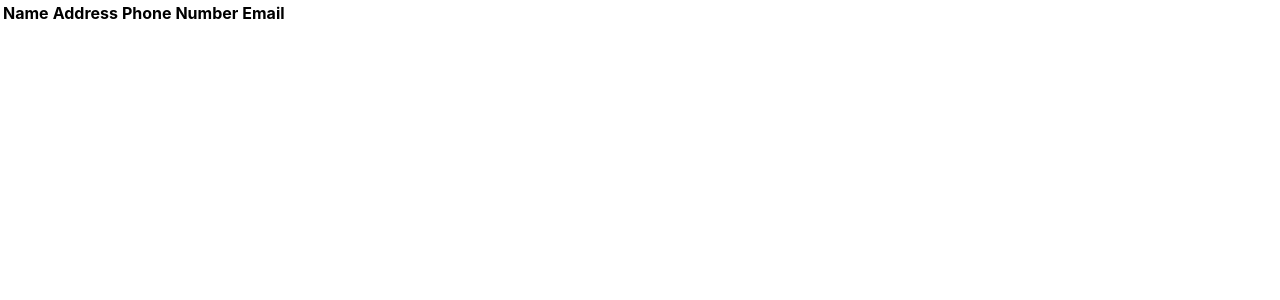
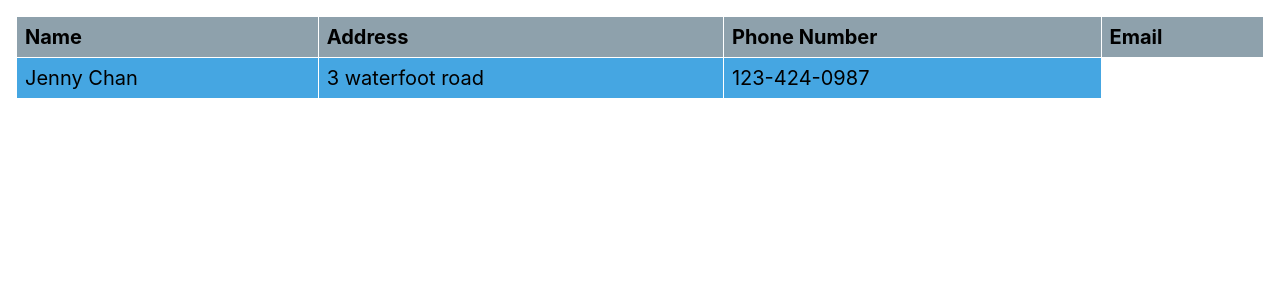
Before and after one commit to David-P-Molina/table-tutorial-refresher, a React (Create React App) app: page / in a window 1280 px wide. Shown: the top 300 px of the page. Built offline with nearby package versions, Linux system fonts and the light colour scheme.

Commit message:
Import Css file

```diff
--- a/src/App.css
+++ b/src/App.css
@@ -15,15 +15,15 @@ td {
   border: 1px solid #ffffff;
   text-align: left;
   padding: 8px;
-  font-size: 32px;
+  font-size: 20px;
 }
 
 th {
-  background-color: rgb(117, 201, 250);
+  background-color: rgb(142, 161, 172);
 }
 
 td {
-  background-color: rgb(205, 235, 253);
+  background-color: rgb(69, 166, 226);
 }
 
 form {
--- a/src/App.js
+++ b/src/App.js
@@ -1,18 +1,23 @@
 import React from 'react'
+import './App.css'
 
 const App = () => {
   return (
-    <div>
+    <div className='app-container'>
       <table>
+        <thead>
           <tr>
             <th>Name</th>
             <th>Address</th>
             <th>Phone Number</th>
             <th>Email</th>
           </tr>
+        </thead>
         <tbody>
           <tr>
-            <td></td>
+            <td>Jenny Chan</td>
+            <td>3 waterfoot road</td>
+            <td>123-424-0987</td>
           </tr>
         </tbody>
       </table>
```
Lines whose indentation alone changed are shown as unchanged.
